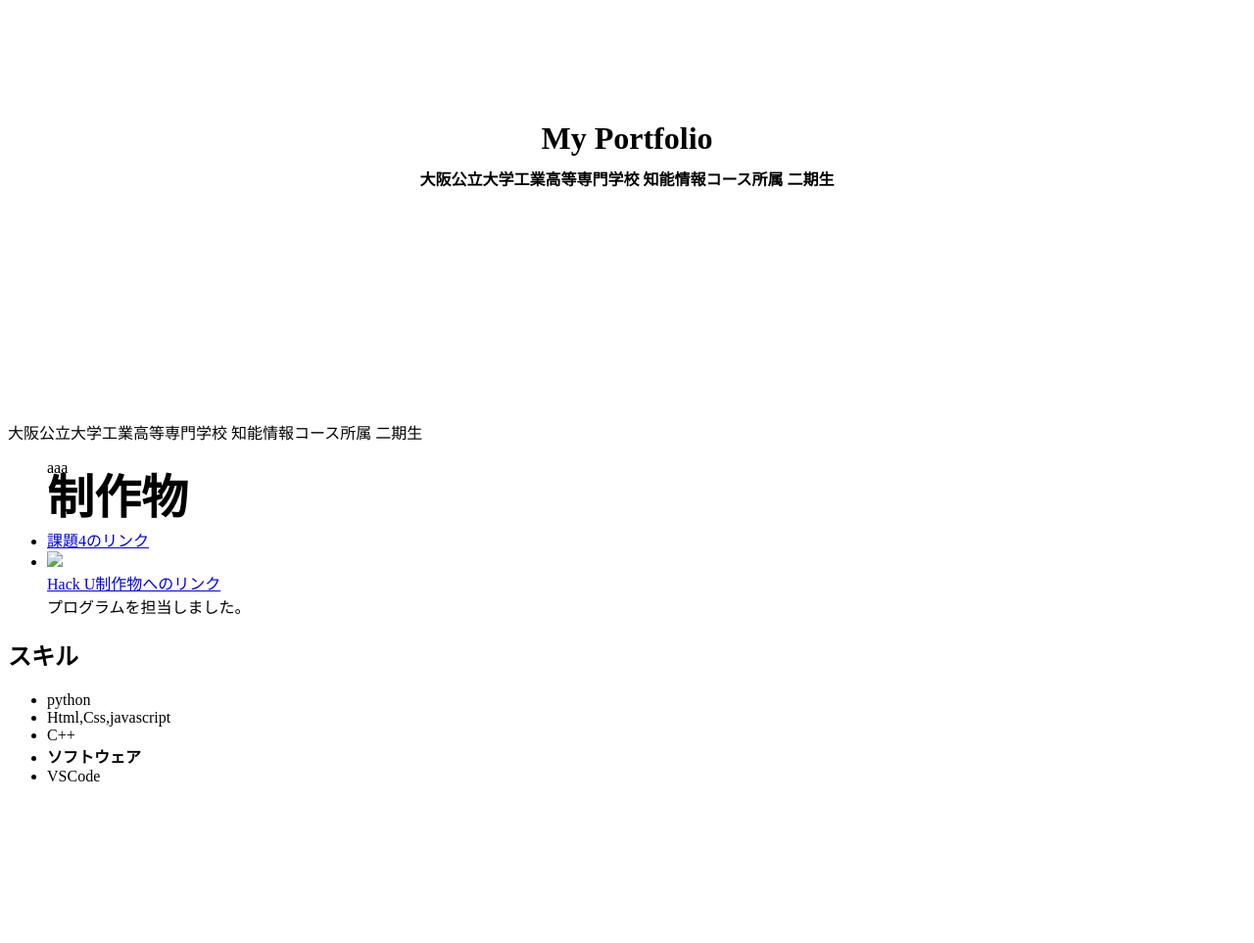
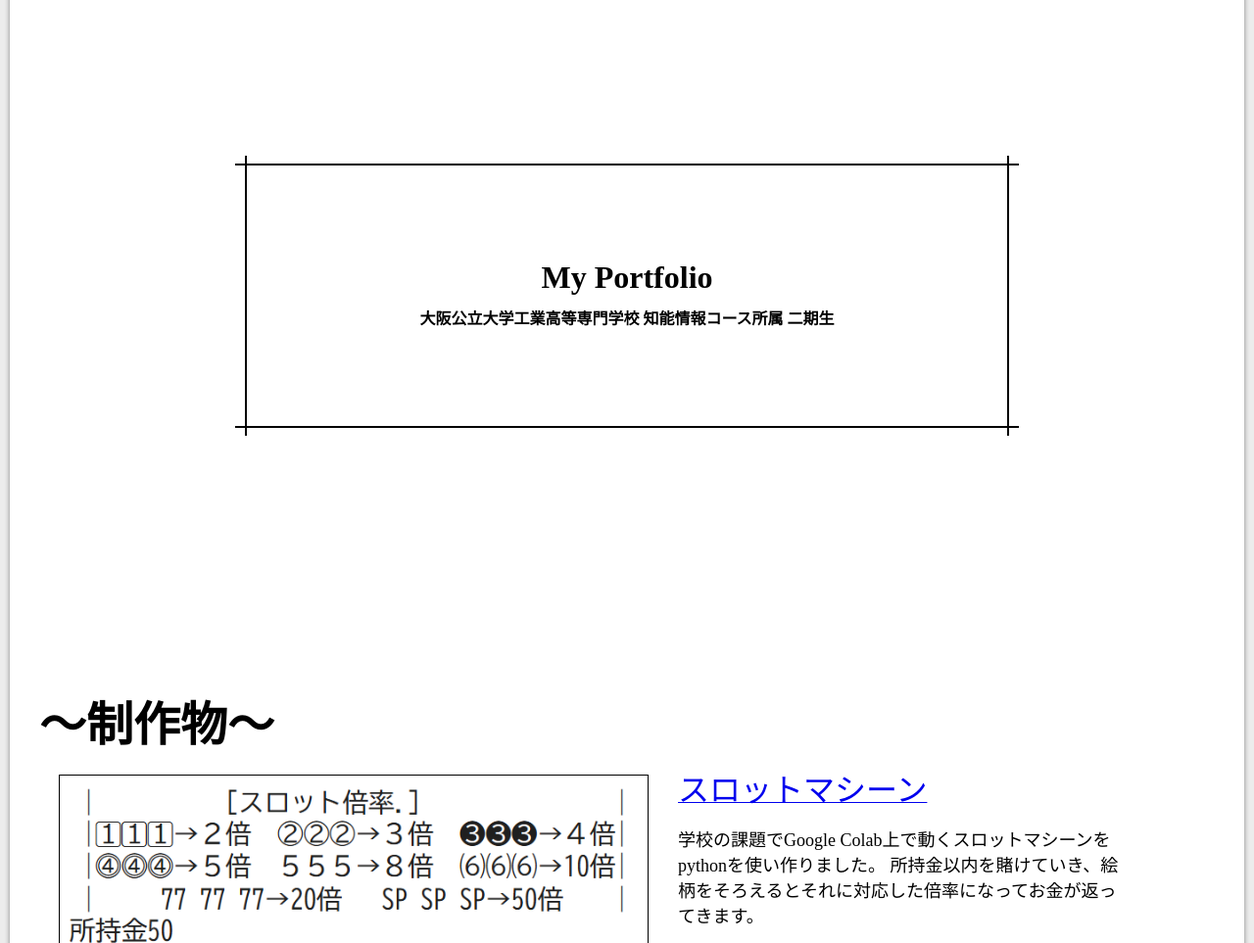
Before and after one commit to arikait0/Curry-Recipe, a plain HTML site: page index.html in a window 1280 px wide. Shown: the part 77-1040 px from the top of the page at 98% size. Before the commit the page ends 895 px from the top, so only its background shows below. Drawn offline with nearby package versions, Linux system fonts and the light colour scheme.

Commit message:
途中だけど提出期限

```diff
--- a/index.html
+++ b/index.html
@@ -4,38 +4,55 @@
         <meta charset="utf-8" />
         <title>My Portfolio</title>
         <link rel="stylesheet" href="main.css" />
+        <link rel="stylesheet" type='text/css' href="https://cdn.jsdelivr.net/gh/devicons/devicon@latest/devicon.min.css" />
       </head>
 
   <body>
 
-    <h1>My Portfolio<br>
-      <p1><font size="3">大阪公立大学工業高等専門学校 知能情報コース所属 二期生</font></p>
-    </h1>
-    <p1>大阪公立大学工業高等専門学校 知能情報コース所属 二期生</p>
-      <ul>
-        <div>
-          <nav class="aaa">aaa</nav>
-        </div>
-        <strong><font size="7">制作物</font></strong>
-        <li>
-          <a href="https://colab.research.google.com/drive/1ynMXSHnHWvCQEYGJNoDRqFdFATXPp_p_?usp=sharing">課題4のリンク</a>
-        </li>
-        <li>
-          <img src="png\スクリーンショット (270).png" style="width: 20%"></br>
-          <a href="https://github.com/nmst0811/power2_7-4">Hack U制作物へのリンク</a>
-          <dt>プログラムを担当しました。</dt>
-        </li>
-      </ul>
+    <h1>
+      <div class="box17">My Portfolio<br>
+      <p><font size="3">大阪公立大学工業高等専門学校 知能情報コース所属 二期生</font></p>
+      </div>
+      </h1>
 
-    <h2>スキル</h2>
-    <ul>
-      <li>python</li>
-      <li>Html,Css,javascript</li>
-      <li>C++</li>
-      <li>
-      <strong>ソフトウェア</strong>
-      </li>
-      <li>VSCode</li>
+
+        <strong style="left:100p;"><font size="7">～制作物～</font></strong>
+      <div style="display:flex;">
+          <img class="block1" src="png\スクリーンショット 2024-11-22 133539.png" style="width: 50%;height:0%; border:solid 1px black;">
+          <div id="s1"><a href="https://colab.research.google.com/drive/1ynMXSHnHWvCQEYGJNoDRqFdFATXPp_p_?usp=sharing"><font size="6">スロットマシーン</font></a></br>
+            <p style="width:450px;"><font size="4">学校の課題でGoogle Colab上で動くスロットマシーンをpythonを使い作りました。
+              所持金以内を賭けていき、絵柄をそろえるとそれに対応した倍率になってお金が返ってきます。
+
+
+            </font></p>
+          </div>
+      </div>
+      <div style="margin:20px;"></div>
+
+      <div style="display:flex; margin:10;">
+          <img class="block1" src="png/スクリーンショット (270).png" style="width: 50%;height:0%;"></br>
+          <div id="s1"><a href="https://github.com/nmst0811/power2_7-4"><font size="6">クイズリバーシ</font></a></br>
+            <p style="width:450px;"><font size="4">2025年にあるHuck Uに向けて班で協力して作成した、オセロとクイズを合わせたゲームです。
+              私はプログラムミングを担当し、HTML・CSS・JSを使用しました。
+            このオセロは他とは違い、出題される問題に正解しなければ石を置くことができません。
+            全ての盤面が埋まったとき自分の石が相手より数が多ければ勝利できます。または、相手の石を全て裏返したら勝利できます。</font>
+            </p>
+
+            </div>
+      </div>
+
+    <h2><font size="7">～スキル～</font></h2>
+    <ul class="skill">
+      <strong><font size="5">プログラミング言語</font></strong></br>
+      python</br>
+      Html,Css</br>
+      javascript</br>
+      Aruduino</br>
+      <strong><font size="5">ソフトウェア</font></strong></br>
+      VSCode</br>
+      Github</br>
+      VSCode</br>
+      Cisco Paket Tracer</br>
     </ul>
   </body>
 </html>
--- a/main.css
+++ b/main.css
@@ -1,11 +1,63 @@
+html{
+    margin:0;
+    height:200%;
+    background-color: #ECECEC;
+    overflow-x: hidden;
+}
+
 h1{
     padding:100px;
     margin:100px;
-text-align:center;
+    text-align:center;
 }
 
-.aaa{
-    width:100%;
-    margin:0;
-    position:fixed;
+body{
+    padding:30px;
+    margin-top:-50px;
+    margin-right:auto;
+    margin-left:auto;
+    width:1200px;
+    background-color:white;
+    box-shadow:0px 0px 5px gray;
+
 }
+
+.block1{
+    margin-right:auto;
+    margin:20px;
+}
+#s1{
+    margin:10px;
+    position:relative;
+    line-height:auto;
+}
+
+.box17{
+    margin:2em 0;
+    position: relative;
+    padding: 3em 1.5em;
+    border-top: solid 2px black;
+    border-bottom: solid 2px black;
+}
+.box17:before, .box17:after{
+    content: '';
+    position: absolute;
+    top: -10px;
+    width: 2px;
+    height: -webkit-calc(100% + 20px);
+    height: calc(100% + 20px);
+    background-color: black;
+}
+.box17:before {left: 10px;}
+.box17:after {right: 10px;}
+.box17 p {
+    margin: 0;
+    padding: 0;
+}
+
+.skill{
+    padding: 0.25em 0.5em;/*上下 左右の余白*/
+    color: #494949;/*文字色*/
+    background: transparent;/*背景透明に*/
+    border-left: solid 5px #7db4e6;/*左線*/
+  }
```
Also changed, not shown: png/スクリーンショット (270).png (added), png/スクリーンショット (271).png (added), png/スクリーンショット 2024-11-22 133539.png (added).
